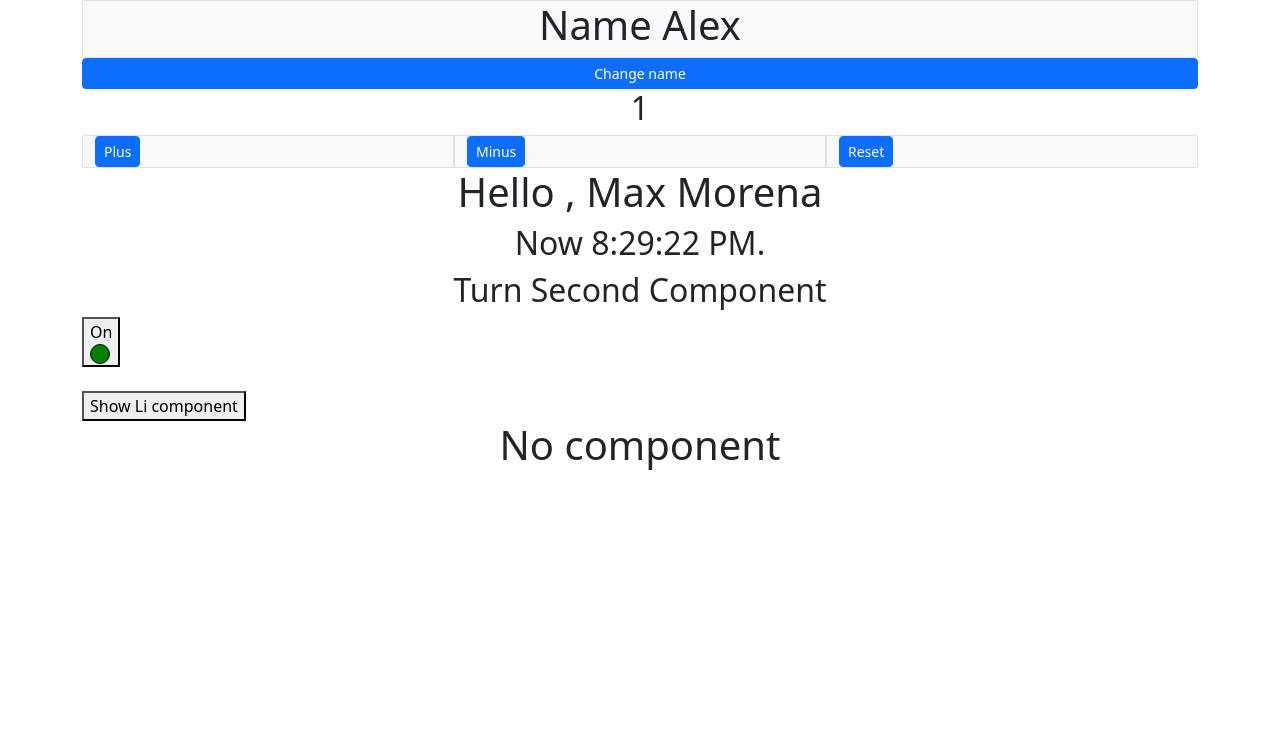
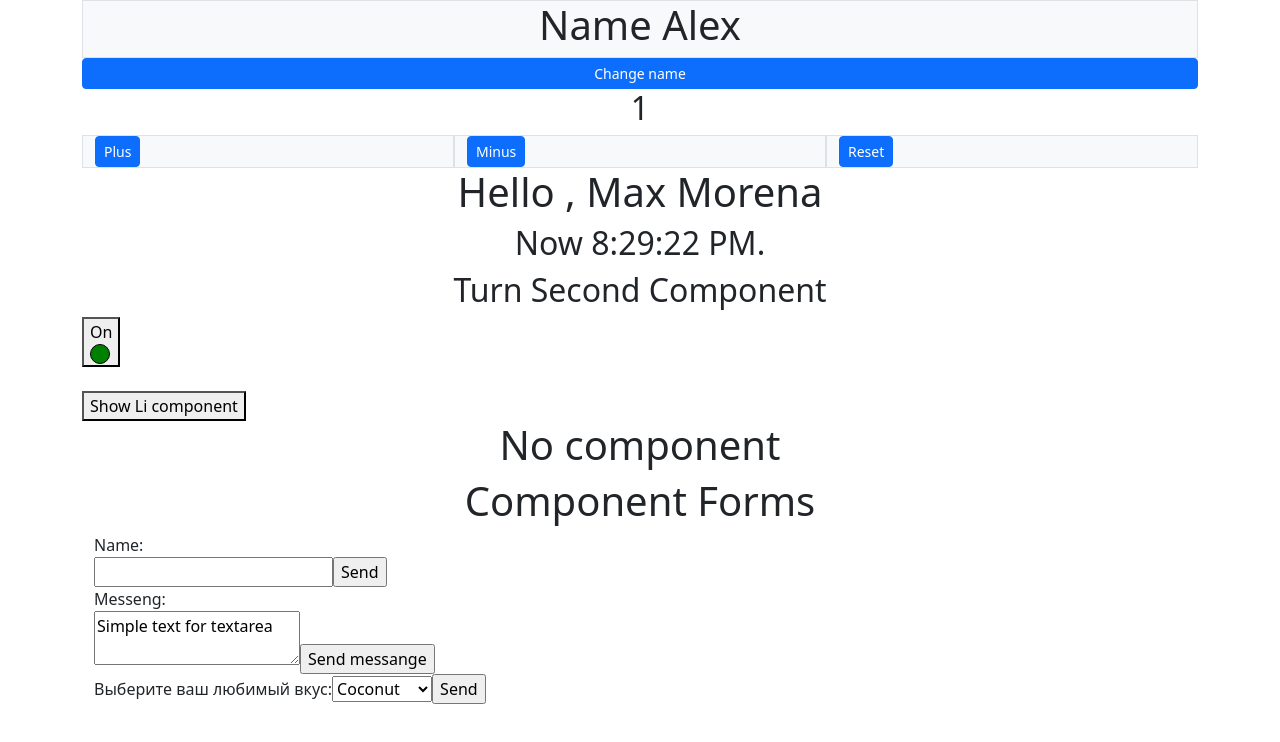
Before and after one commit to N1ph1l1m/React_practic, a React (Create React App) app in the folder React/my-app/: page /form in a window 1280 px wide. Shown: the top 742 px of the page. Built offline with nearby package versions, Linux system fonts and the light colour scheme.

Commit message:
Create component formsComponent. Practic with form, textArea and select

```diff
--- /dev/null
+++ b/React/my-app/src/components/FormsComponent/formsComponent.jsx
@@ -0,0 +1,110 @@
+import React from "react";
+import { Container,Row} from "reactstrap";
+
+export default class FormsComponent extends React.Component{
+    constructor(props){
+        super(props);
+        this.state = {
+            value:'',
+            valueAr:'Simple text for textarea',
+            valueSelect:'coconut',
+        }
+        this.handleSubmitForm = this.handleSubmitForm.bind(this);
+        this.handleChangeForm = this.handleChangeForm.bind(this);
+        this.handleChangeArea = this.handleChangeArea.bind(this);
+        this.handleSubmitArea = this.handleSubmitArea.bind(this);
+        this.handleChangeSelect = this.handleChangeSelect.bind(this);
+        this.handleSubmitSelect = this.handleSubmitSelect.bind(this);
+        this.clearForm = this.clearForm.bind(this);
+    }
+     handleChangeForm(event){
+        this.setState({value:event.target.value});
+     }
+     handleSubmitForm(event){
+        alert("Send your name" + this.state.value);
+        event.preventDefault();
+     }
+     handleChangeArea(event){
+        this.setState({valueAr:event.target.valueAr});
+     }
+     handleSubmitArea(event){
+        alert("Messege send" + this.state.valueAr);
+        event.preventDefault();
+     }
+     handleChangeSelect(event){
+        this.setState({valueSelect: event.target.value});
+     }
+     handleSubmitSelect(event){
+        alert("Your selected item " + this.state.valueSelect);
+        event.preventDefault();
+     }
+
+
+
+     clearForm(){
+        this.setState((clearState)=>({
+            valueAr : clearState = "",
+        }))
+     }
+
+     Form(){
+        return(
+            <>
+                <h1>Component Forms</h1>
+                    <form onSubmit={this.handleSubmitForm}>
+                        <label>
+                            Name:<br/>
+                            <input type="text" value={this.state.value} onChange={this.handleChangeForm}/>
+                        </label>
+                        <input type="submit" value="Send"/>
+                    </form>
+            </>
+        )
+     }
+     TextArea(){
+        return(
+            <>
+                <form onSubmit={this.handleSubmitArea}>
+                    <label>
+                        Messeng:<br/>
+                        <textarea value={this.state.valueAr} onChange={this.handleChangeArea} onClick={this.clearForm}/>
+                    </label>
+                    <input type="submit" value="Send messange"/>
+                </form>
+            </>
+        )
+     }
+     Select(){
+        return(
+            <>
+                <form onSubmit={this.handleSubmitSelect}>
+                    <label>
+                    Выберите ваш любимый вкус:
+                    <select value={this.state.valueSelect} onChange={this.handleChangeSelect}>
+                        <option value="grapefruit">Grapefruit</option>
+                        <option value="lime">Lime</option>
+                        <option value="coconut">Coconut</option>
+                        <option value="mango">Mango</option>
+                    </select>
+                    </label>
+                    <input type="submit" value="Send" />
+                </form>
+            </>
+        )
+     }
+
+    render(){
+        const form  = this.Form();
+        const formArea = this.TextArea();
+        const selectFruit = this.Select();
+        return(
+            <Container>
+            <Row>
+                {form}
+                {formArea}
+                {selectFruit}
+            </Row>
+            </Container>
+        )
+    }
+}
--- /dev/null
+++ b/React/my-app/src/components/FormsComponent/index.jsx
@@ -0,0 +1,2 @@
+import FormsComponent from "./formsComponent";
+export default FormsComponent;
--- a/React/my-app/src/components/app/app.jsx
+++ b/React/my-app/src/components/app/app.jsx
@@ -1,6 +1,7 @@
 import React from "react";
 import FirstComponent from "../FirstComponent/FirstComponent";
 import SecondComponent from "../SecondComponent/secondComponent";
+import FormsComponent from "../FormsComponent";
 import { Container } from "reactstrap";
 import styled from "styled-components";
 
@@ -108,6 +109,9 @@ export default class App extends React.Component {
           <button onClick={this.showLiClick}>Show Li component</button>
           {showLi}
         </Container>
+        <Container>
+        <FormsComponent/>
+        </Container>
       </>
     );
   }
```
